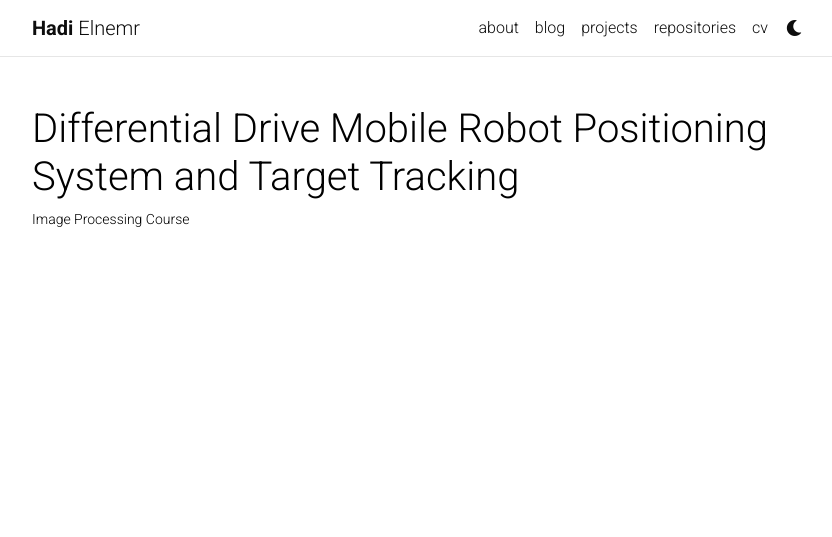
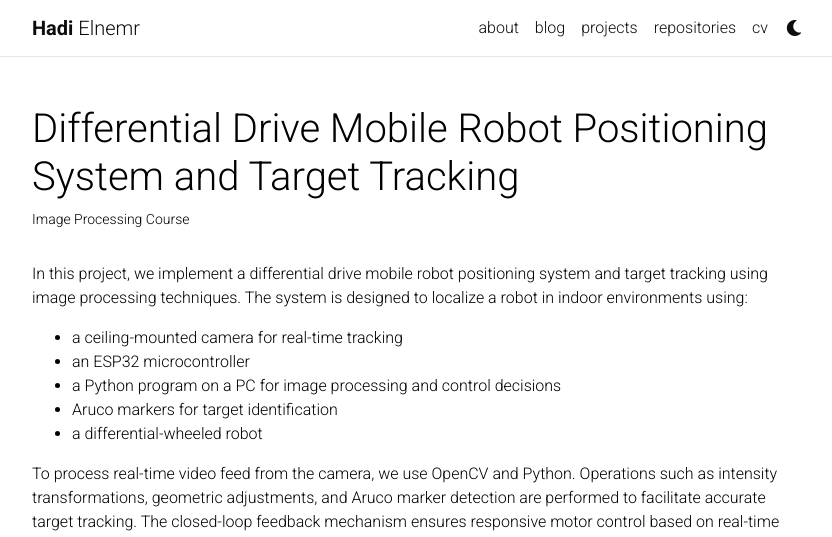
Before and after one commit to HadiElnemr/HadiElnemr.github.io, a Jekyll site: the page built from _projects/image_processing.md, in a window 1280 px wide and 1038 px high. Shown: the top 537 px of the window, without its empty margins (223-1055 px from the left). Built offline with Jekyll 4.4.1, drawn with Linux system fonts in a browser that asks for light colours; comment, search, counter and statistics services are not loaded; a style sheet for code colours, icons or effects is not loaded; some of the changed text lies outside the part shown.

Commit message:
add img processing post text and video

```diff
--- a/_projects/image_processing.md
+++ b/_projects/image_processing.md
@@ -8,14 +8,30 @@
 category: Course Projects
 ---
 
+In this project, we implement a differential drive mobile robot positioning system and target tracking using image processing techniques. The system is designed to localize a robot in indoor environments using:
+- a ceiling-mounted camera for real-time tracking
+- an ESP32 microcontroller
+- a Python program on a PC for image processing and control decisions
+- Aruco markers for target identification
+- a differential-wheeled robot
 
 
-<!-- <img class="img-fluid rounded z-depth-1" src="{{ '/assets/img/sensors_course/hardware.jpg' | relative_url }}" alt="" title="example image"/>
-<div class="caption">
-   Hardware Assembly
-</div> -->
+To process real-time video feed from the camera, we use OpenCV and Python. Operations such as intensity transformations, geometric adjustments, and Aruco marker detection are performed to facilitate accurate target tracking. The closed-loop feedback mechanism ensures responsive motor control based on real-time image analysis.
 
-<!-- <img class="img-fluid rounded z-depth-1" src="{{ '/assets/img/sensors_course/team.jpg' | relative_url }}" alt="" title="example image"/>
-<div class="caption">
-   The Team: David Michael, Hadi Elnemr, Ahmed Fathy, Mohammed Ashraf, Ahmed Shaban. (Left to right)
-</div> -->
+<div class="row mt-3 justify-content-center">
+    <div class="col-sm-12 text-center mt-3 mt-md-0">
+        {% include video.html path="assets/video/img_processing/exhibition_fully_working.mp4" class="img-fluid rounded z-depth-1" controls=true %}
+        <div class="caption">
+            Exhibition fully working System
+        </div>
+    </div>
+</div>
+
+
+
+**Team members**:
+- Kareem Ashraf Okasha,
+- Khaled Zaky,
+- Mohamed Shaban,
+- Mohammed Tawfiq,
+- Hadi Elnemr
```
